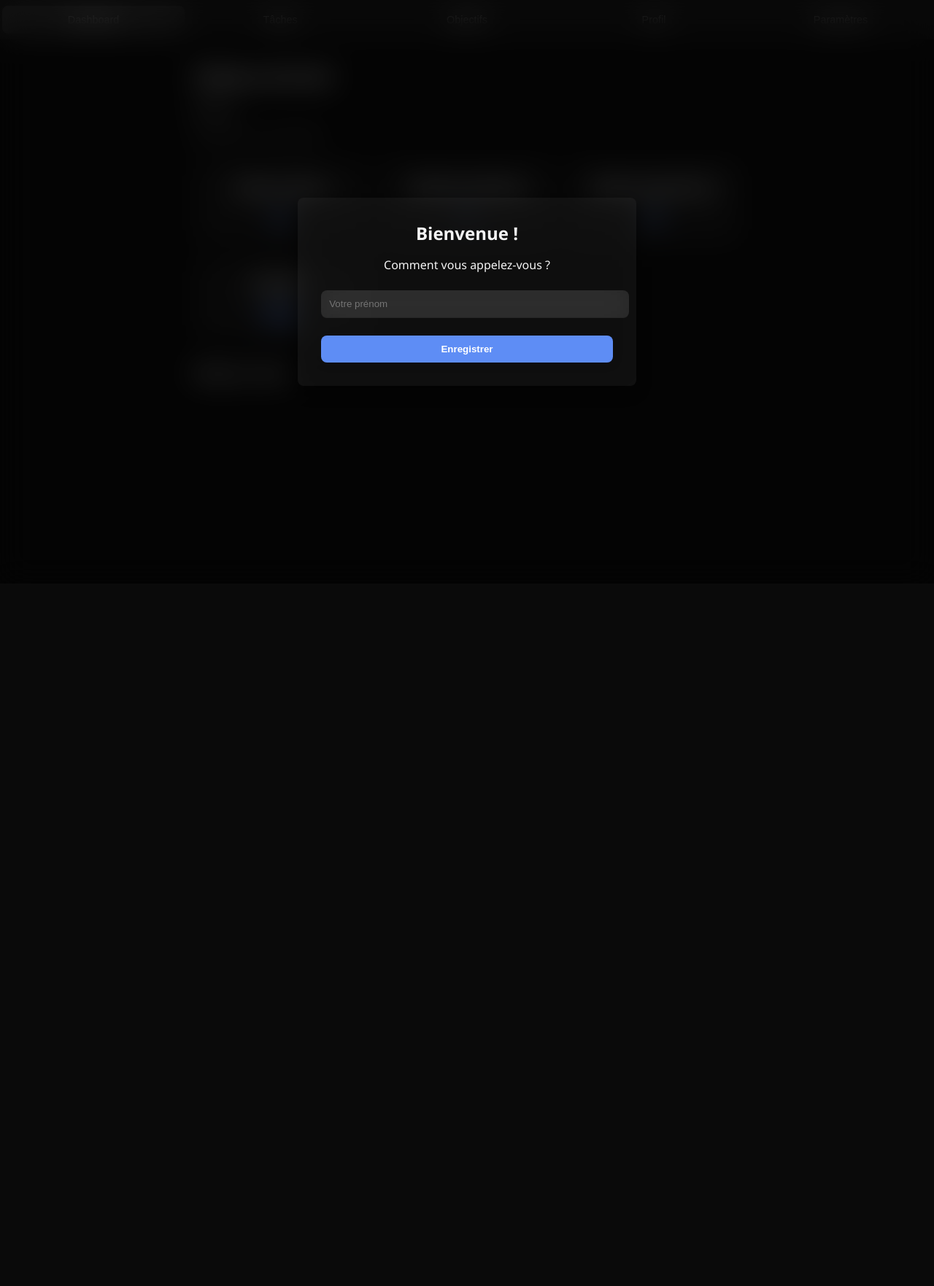
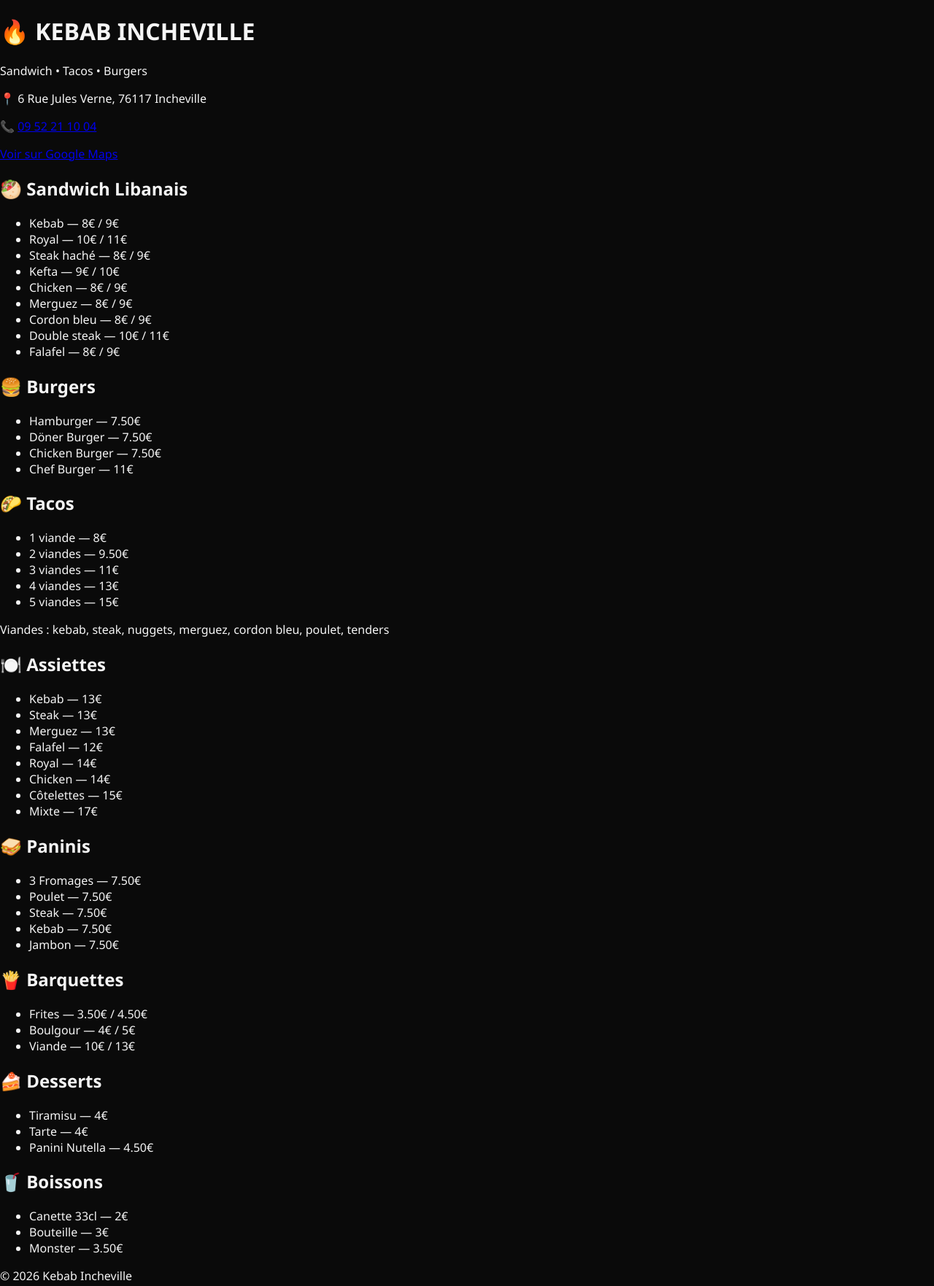
Before and after one commit to lorenzodelaunay430-byte/Objectif, a plain HTML site: page index.html in a window 1280 px wide. Shown: the whole page at 73% size. Before the commit the page ends 800 px from the top, so only its background shows below. Drawn offline with Linux system fonts and the light colour scheme.

Commit message:
Update index.html

```diff
--- a/index.html
+++ b/index.html
@@ -3,137 +3,157 @@
 <head>
 <meta charset="UTF-8">
 <meta name="viewport" content="width=device-width, initial-scale=1.0">
-  <meta name="theme-color" content="#0a0a0a">
-  <link rel="manifest" href="manifest.json">
+<title>Kebab Incheville</title>
+
 <link rel="stylesheet" href="style.css">
-  <title>MyDay Pro</title>
+
+<link href="https://fonts.googleapis.com/css2?family=Poppins:wght@300;500;700&display=swap" rel="stylesheet">
 </head>
+
 <body>
-  <!-- Overlay pour demander le nom lors du premier lancement -->
-  <div id="name-overlay" class="overlay hidden">
-    <div class="overlay-content">
-      <h2>Bienvenue !</h2>
-      <p>Comment vous appelez‑vous ?</p>
-      <input type="text" id="user-name-input" placeholder="Votre prénom" />
-      <button id="save-user-name-btn">Enregistrer</button>
-    </div>
+
+<header>
+
+<h1>🔥 KEBAB INCHEVILLE</h1>
+<p>Sandwich • Tacos • Burgers</p>
+
+<div class="contact">
+
+<p>📍 6 Rue Jules Verne, 76117 Incheville</p>
+
+<p>📞 <a href="tel:0952211004">09 52 21 10 04</a></p>
+
+<a class="btn" target="_blank" href="https://www.google.com/maps/search/?api=1&query=6+Rue+Jules+Verne+76117+Incheville">
+Voir sur Google Maps
+</a>
+
 </div>
 
-  <!-- Conteneur principal -->
-  <div class="app-container">
-    <!-- Barre de navigation principale -->
-    <nav class="nav-bar">
-      <button class="nav-btn active" data-section="dashboard-section">Dashboard</button>
-      <button class="nav-btn" data-section="tasks-section">Tâches</button>
-      <button class="nav-btn" data-section="goals-section">Objectifs</button>
-      <button class="nav-btn" data-section="profile-section">Profil</button>
-      <button class="nav-btn" data-section="settings-section">Paramètres</button>
-    </nav>
+</header>
 
-    <!-- Sections -->
-    <section id="dashboard-section" class="section active-section">
-      <div class="dashboard-header">
-        <h2>Tableau de bord</h2>
-        <p id="dashboard-greeting"></p>
-        <p id="dashboard-date" class="date"></p>
+
+<section class="menu">
+
+<div class="card">
+<h2>🥙 Sandwich Libanais</h2>
+
+<ul>
+<li>Kebab — 8€ / 9€</li>
+<li>Royal — 10€ / 11€</li>
+<li>Steak haché — 8€ / 9€</li>
+<li>Kefta — 9€ / 10€</li>
+<li>Chicken — 8€ / 9€</li>
+<li>Merguez — 8€ / 9€</li>
+<li>Cordon bleu — 8€ / 9€</li>
+<li>Double steak — 10€ / 11€</li>
+<li>Falafel — 8€ / 9€</li>
+</ul>
 </div>
-      <div class="dashboard-cards" id="dashboard-cards"></div>
-      <div class="next-tasks">
-        <h3>Tâches à venir</h3>
-        <ul id="next-tasks-list" class="next-tasks-list"></ul>
+
+
+<div class="card">
+<h2>🍔 Burgers</h2>
+
+<ul>
+<li>Hamburger — 7.50€</li>
+<li>Döner Burger — 7.50€</li>
+<li>Chicken Burger — 7.50€</li>
+<li>Chef Burger — 11€</li>
+</ul>
+
 </div>
+
+
+<div class="card">
+<h2>🌮 Tacos</h2>
+
+<ul>
+<li>1 viande — 8€</li>
+<li>2 viandes — 9.50€</li>
+<li>3 viandes — 11€</li>
+<li>4 viandes — 13€</li>
+<li>5 viandes — 15€</li>
+</ul>
+
+<p class="info">Viandes : kebab, steak, nuggets, merguez, cordon bleu, poulet, tenders</p>
+
+</div>
+
+
+<div class="card">
+<h2>🍽️ Assiettes</h2>
+
+<ul>
+<li>Kebab — 13€</li>
+<li>Steak — 13€</li>
+<li>Merguez — 13€</li>
+<li>Falafel — 12€</li>
+<li>Royal — 14€</li>
+<li>Chicken — 14€</li>
+<li>Côtelettes — 15€</li>
+<li>Mixte — 17€</li>
+</ul>
+
+</div>
+
+
+<div class="card">
+<h2>🥪 Paninis</h2>
+
+<ul>
+<li>3 Fromages — 7.50€</li>
+<li>Poulet — 7.50€</li>
+<li>Steak — 7.50€</li>
+<li>Kebab — 7.50€</li>
+<li>Jambon — 7.50€</li>
+</ul>
+
+</div>
+
+
+<div class="card">
+<h2>🍟 Barquettes</h2>
+
+<ul>
+<li>Frites — 3.50€ / 4.50€</li>
+<li>Boulgour — 4€ / 5€</li>
+<li>Viande — 10€ / 13€</li>
+</ul>
+
+</div>
+
+
+<div class="card">
+<h2>🍰 Desserts</h2>
+
+<ul>
+<li>Tiramisu — 4€</li>
+<li>Tarte — 4€</li>
+<li>Panini Nutella — 4.50€</li>
+</ul>
+
+</div>
+
+
+<div class="card">
+<h2>🥤 Boissons</h2>
+
+<ul>
+<li>Canette 33cl — 2€</li>
+<li>Bouteille — 3€</li>
+<li>Monster — 3.50€</li>
+</ul>
+
+</div>
+
 </section>
 
-    <section id="tasks-section" class="section">
-      <div class="tasks-header">
-        <h2>Gestion des tâches</h2>
-        <button id="add-task-btn" class="add-btn">+ Ajouter une tâche</button>
-      </div>
-      <!-- Liste des tâches regroupées par catégorie -->
-      <div id="tasks-container" class="tasks-container"></div>
-      <!-- Formulaire d'ajout/édition de tâche (modal) -->
-      <div id="task-modal" class="modal hidden">
-        <div class="modal-content">
-          <h3 id="task-modal-title">Nouvelle tâche</h3>
-          <form id="task-form" class="task-form">
-            <input type="text" id="task-name-input" placeholder="Nom de la tâche" required />
-            <select id="task-category-input" required>
-              <option value="">Catégorie</option>
-            </select>
-            <input type="datetime-local" id="task-time-input" required />
-            <select id="task-priority-input">
-              <option value="">Priorité</option>
-              <option value="low">Basse</option>
-              <option value="medium">Moyenne</option>
-              <option value="high">Haute</option>
-            </select>
-            <textarea id="task-desc-input" placeholder="Description (facultatif)"></textarea>
-            <div class="modal-actions">
-              <button type="submit" id="save-task-btn">Enregistrer</button>
-              <button type="button" id="cancel-task-btn">Annuler</button>
-            </div>
-          </form>
-        </div>
-      </div>
-    </section>
 
-    <section id="goals-section" class="section">
-      <div class="goals-header">
-        <h2>Objectifs</h2>
-        <button id="add-goal-btn" class="add-btn">+ Ajouter un objectif</button>
-      </div>
-      <div id="goals-container" class="goals-container"></div>
-      <!-- Formulaire d'ajout/édition d'objectif (modal) -->
-      <div id="goal-modal" class="modal hidden">
-        <div class="modal-content">
-          <h3 id="goal-modal-title">Nouvel objectif</h3>
-          <form id="goal-form" class="goal-form">
-            <input type="text" id="goal-name-input" placeholder="Intitulé de l'objectif" required />
-            <input type="range" id="goal-progress-input" min="0" max="100" value="0" />
-            <label for="goal-progress-input">Progression: <span id="goal-progress-value">0%</span></label>
-            <input type="date" id="goal-due-input" />
-            <textarea id="goal-desc-input" placeholder="Description (facultatif)"></textarea>
-            <div class="modal-actions">
-              <button type="submit" id="save-goal-btn">Enregistrer</button>
-              <button type="button" id="cancel-goal-btn">Annuler</button>
-            </div>
-          </form>
-        </div>
-      </div>
-    </section>
+<footer>
 
-    <section id="profile-section" class="section">
-      <h2>Profil</h2>
-      <div id="profile-info" class="profile-info"></div>
-    </section>
+<p>© 2026 Kebab Incheville</p>
 
-    <section id="settings-section" class="section">
-      <h2>Paramètres</h2>
-      <div class="settings-group">
-        <label for="theme-switch">Mode sombre</label>
-        <input type="checkbox" id="theme-switch" />
-      </div>
-      <div class="settings-group">
-        <label for="edit-name-input">Modifier votre prénom</label>
-        <input type="text" id="edit-name-input" />
-        <button id="update-name-btn">Mettre à jour</button>
-      </div>
-      <div class="settings-group">
-        <button id="reset-data-btn" class="danger-btn">Réinitialiser les données</button>
-      </div>
-    </section>
-  </div>
+</footer>
 
-  <script src="script.js"></script>
-  <!-- Enregistrer le service worker -->
-  <script>
-    if ('serviceWorker' in navigator) {
-      window.addEventListener('load', () => {
-        navigator.serviceWorker.register('service-worker.js').catch(err => {
-          console.error('Service worker registration failed:', err);
-        });
-      });
-    }
-  </script>
 </body>
 </html>
```
Lines whose indentation alone changed are shown as unchanged.
